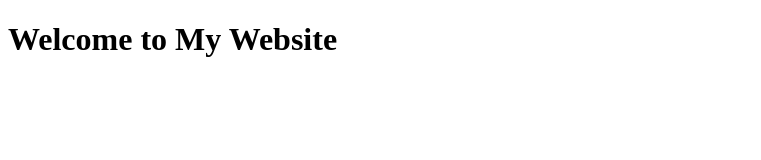
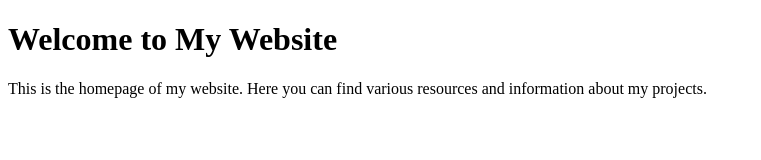
Before and after one commit to knowledgesharpner/fdp-demo-project, a plain HTML site: page index.html in a window 1280 px wide. Shown: the whole page, without its empty margins (0-761 px from the left). Drawn offline with Linux system fonts and the light colour scheme.

Commit message:
Added first para

```diff
--- a/index.html
+++ b/index.html
@@ -7,5 +7,6 @@
 </head>
 <body>
     <h1>Welcome to My Website</h1>
+    <p>This is the homepage of my website. Here you can find various resources and information about my projects.</p>
 </body>
 </html>
```
